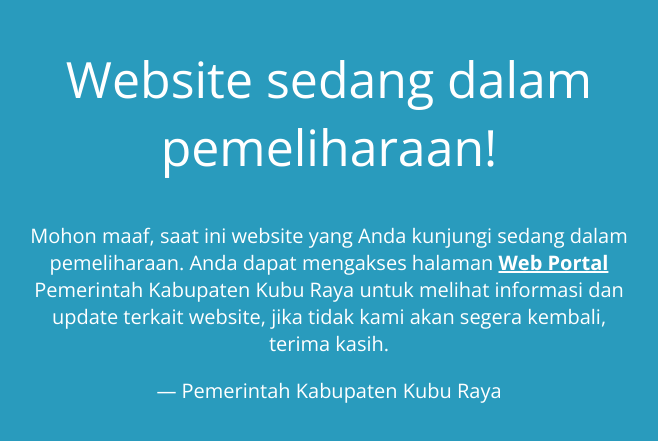
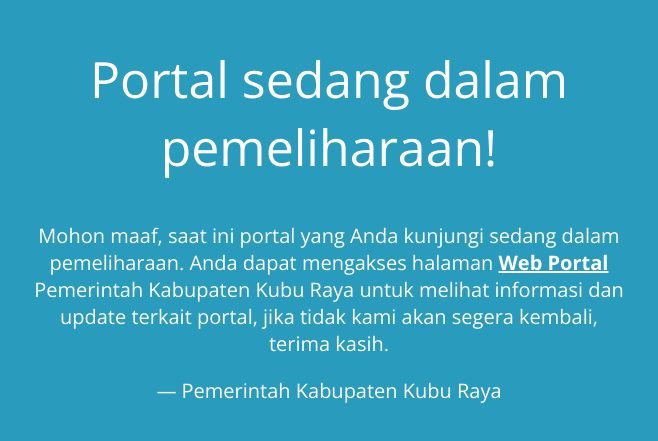
Before and after one commit to diskominfokkr/underconstruction, a plain HTML site: page index.html in a window 1280 px wide. Shown: the part 237-678 px from the top of the page, without its empty margins (311-969 px from the left). Drawn offline with nearby package versions, Linux system fonts and the light colour scheme.

Commit message:
Update index.html

```diff
--- a/index.html
+++ b/index.html
@@ -1,5 +1,5 @@
 <!doctype html>
-<title>Pemeliharaan Website - Mohon maaf!</title>
+<title>Pemeliharaan Portal - Mohon maaf!</title>
 <link rel="shortcut icon"
           href="https://raw.githubusercontent.com/diskominfokkr/underconstruction/under/logoo.png">
 <link href="https://fonts.googleapis.com/css?family=Open+Sans:300,400,700" rel="stylesheet">
@@ -22,9 +22,9 @@
 <article>
     <svg xmlns="http://www.w3.org/2000/svg" viewBox="0 0 202.24 202.24"><defs><style>.cls-1{fill:#fff;}</style></defs><title>Asset 3</title><g id="Layer_2" data-name="Layer 2"><g id="Capa_1" data-name="Capa 1"><path class="cls-1" d="M101.12,0A101.12,101.12,0,1,0,202.24,101.12,101.12,101.12,0,0,0,101.12,0ZM159,148.76H43.28a11.57,11.57,0,0,1-10-17.34L91.09,31.16a11.57,11.57,0,0,1,20.06,0L169,131.43a11.57,11.57,0,0,1-10,17.34Z"/><path class="cls-1" d="M101.12,36.93h0L43.27,137.21H159L101.13,36.94Zm0,88.7a7.71,7.71,0,1,1,7.71-7.71A7.71,7.71,0,0,1,101.12,125.63Zm7.71-50.13a7.56,7.56,0,0,1-.11,1.3l-3.8,22.49a3.86,3.86,0,0,1-7.61,0l-3.8-22.49a8,8,0,0,1-.11-1.3,7.71,7.71,0,1,1,15.43,0Z"/></g></g></svg>
     <img class="logo-kota" src="https://raw.githubusercontent.com/diskominfokkr/underconstruction/under/logoo.png">
-    <h1>Website sedang dalam pemeliharaan!</h1>
+    <h1>Portal sedang dalam pemeliharaan!</h1>
     <div>
-        <p>Mohon maaf, saat ini website yang Anda kunjungi sedang dalam pemeliharaan. Anda dapat mengakses halaman <a href="https://kuburayakab.go.id/">Web Portal</a> Pemerintah Kabupaten Kubu Raya untuk melihat informasi dan update terkait website, jika tidak kami akan segera kembali, terima kasih.</p>
+        <p>Mohon maaf, saat ini portal yang Anda kunjungi sedang dalam pemeliharaan. Anda dapat mengakses halaman <a href="https://kuburayakab.go.id/">Web Portal</a> Pemerintah Kabupaten Kubu Raya untuk melihat informasi dan update terkait portal, jika tidak kami akan segera kembali, terima kasih.</p>
         <p>&mdash; Pemerintah Kabupaten Kubu Raya</p>
     </div>
 </article>
```
